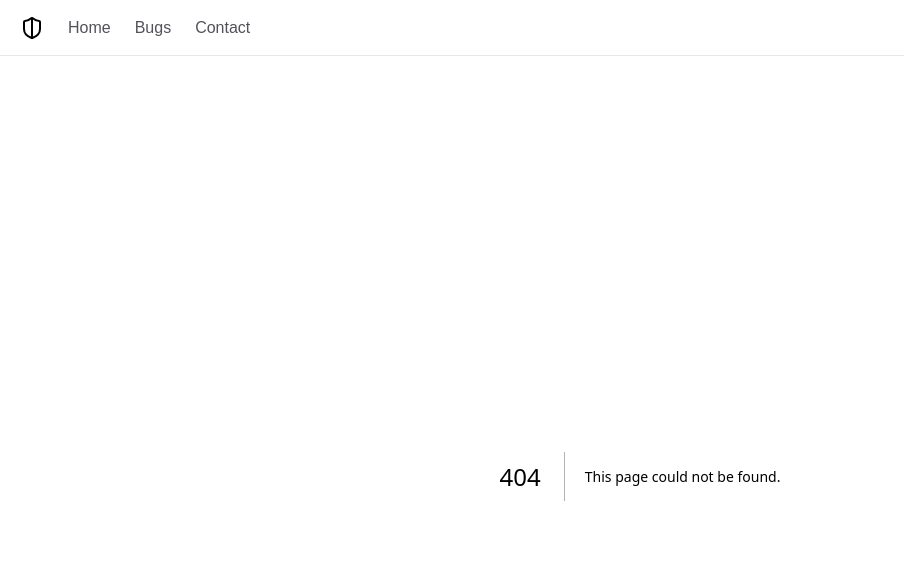
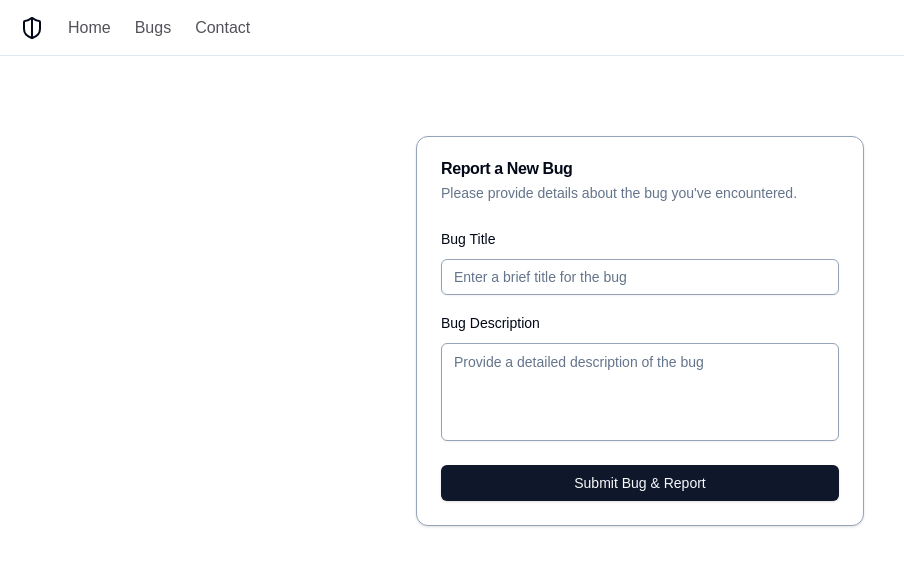
Before and after one commit to Kev-Villegas/bug-tracker, a Next.js app: page /bugs/new in a window 1280 px wide. Before the commit this address had no page. Shown: the top 566 px of the page, without its empty margins (0-904 px from the left). Built offline with nearby package versions, Linux system fonts and the light colour scheme.

Commit message:
feat: add new bug creation page with form using shadcn components

```diff
--- /dev/null
+++ b/app/_components/ui/card.tsx
@@ -0,0 +1,82 @@
+import * as React from "react";
+import { cn } from "@/app/_lib/utils";
+
+const Card = React.forwardRef<
+  HTMLDivElement,
+  React.HTMLAttributes<HTMLDivElement>
+>(({ className, ...props }, ref) => (
+  <div
+    ref={ref}
+    className={cn(
+      "rounded-xl border border-slate-400 bg-card text-card-foreground shadow",
+      className,
+    )}
+    {...props}
+  />
+));
+Card.displayName = "Card";
+
+const CardHeader = React.forwardRef<
+  HTMLDivElement,
+  React.HTMLAttributes<HTMLDivElement>
+>(({ className, ...props }, ref) => (
+  <div
+    ref={ref}
+    className={cn("flex flex-col space-y-1.5 p-6", className)}
+    {...props}
+  />
+));
+CardHeader.displayName = "CardHeader";
+
+const CardTitle = React.forwardRef<
+  HTMLParagraphElement,
+  React.HTMLAttributes<HTMLHeadingElement>
+>(({ className, ...props }, ref) => (
+  <h3
+    ref={ref}
+    className={cn("font-semibold leading-none tracking-tight", className)}
+    {...props}
+  />
+));
+CardTitle.displayName = "CardTitle";
+
+const CardDescription = React.forwardRef<
+  HTMLParagraphElement,
+  React.HTMLAttributes<HTMLParagraphElement>
+>(({ className, ...props }, ref) => (
+  <p
+    ref={ref}
+    className={cn("text-sm text-muted-foreground", className)}
+    {...props}
+  />
+));
+CardDescription.displayName = "CardDescription";
+
+const CardContent = React.forwardRef<
+  HTMLDivElement,
+  React.HTMLAttributes<HTMLDivElement>
+>(({ className, ...props }, ref) => (
+  <div ref={ref} className={cn("p-6 pt-0", className)} {...props} />
+));
+CardContent.displayName = "CardContent";
+
+const CardFooter = React.forwardRef<
+  HTMLDivElement,
+  React.HTMLAttributes<HTMLDivElement>
+>(({ className, ...props }, ref) => (
+  <div
+    ref={ref}
+    className={cn("flex items-center p-6 pt-0", className)}
+    {...props}
+  />
+));
+CardFooter.displayName = "CardFooter";
+
+export {
+  Card,
+  CardHeader,
+  CardFooter,
+  CardTitle,
+  CardDescription,
+  CardContent,
+};
--- /dev/null
+++ b/app/_components/ui/input.tsx
@@ -0,0 +1,23 @@
+import * as React from "react";
+import { cn } from "@/app/_lib/utils";
+
+export type InputProps = React.InputHTMLAttributes<HTMLInputElement>;
+
+const Input = React.forwardRef<HTMLInputElement, InputProps>(
+  ({ className, type, ...props }, ref) => {
+    return (
+      <input
+        type={type}
+        className={cn(
+          "flex h-9 w-full rounded-md border border-input border-slate-400 bg-transparent px-3 py-1 text-sm shadow-sm transition-colors file:border-0 file:bg-transparent file:text-sm file:font-medium file:text-foreground placeholder:text-muted-foreground focus-visible:outline-none focus-visible:ring-1 focus-visible:ring-ring disabled:cursor-not-allowed disabled:opacity-50",
+          className,
+        )}
+        ref={ref}
+        {...props}
+      />
+    );
+  },
+);
+Input.displayName = "Input";
+
+export { Input };
--- /dev/null
+++ b/app/_components/ui/label.tsx
@@ -0,0 +1,25 @@
+"use client";
+
+import * as React from "react";
+import { cn } from "@/app/_lib/utils";
+import * as LabelPrimitive from "@radix-ui/react-label";
+import { cva, type VariantProps } from "class-variance-authority";
+
+const labelVariants = cva(
+  "text-sm font-medium leading-none peer-disabled:cursor-not-allowed peer-disabled:opacity-70",
+);
+
+const Label = React.forwardRef<
+  React.ElementRef<typeof LabelPrimitive.Root>,
+  React.ComponentPropsWithoutRef<typeof LabelPrimitive.Root> &
+    VariantProps<typeof labelVariants>
+>(({ className, ...props }, ref) => (
+  <LabelPrimitive.Root
+    ref={ref}
+    className={cn(labelVariants(), className)}
+    {...props}
+  />
+));
+Label.displayName = LabelPrimitive.Root.displayName;
+
+export { Label };
--- /dev/null
+++ b/app/_components/ui/textarea.tsx
@@ -0,0 +1,22 @@
+import * as React from "react";
+import { cn } from "@/app/_lib/utils";
+
+export type TextareaProps = React.TextareaHTMLAttributes<HTMLTextAreaElement>;
+
+const Textarea = React.forwardRef<HTMLTextAreaElement, TextareaProps>(
+  ({ className, ...props }, ref) => {
+    return (
+      <textarea
+        className={cn(
+          "flex min-h-[60px] w-full rounded-md border border-input border-slate-400 bg-transparent px-3 py-2 text-sm shadow-sm placeholder:text-muted-foreground focus-visible:outline-none focus-visible:ring-1 focus-visible:ring-ring disabled:cursor-not-allowed disabled:opacity-50",
+          className,
+        )}
+        ref={ref}
+        {...props}
+      />
+    );
+  },
+);
+Textarea.displayName = "Textarea";
+
+export { Textarea };
--- /dev/null
+++ b/app/bugs/new/page.tsx
@@ -0,0 +1,49 @@
+"use client";
+
+import { Label } from "@/app/_components/ui/label";
+import { Input } from "@/app/_components/ui/input";
+import { Button } from "@/app/_components/ui/button";
+import { Textarea } from "@/app/_components/ui/textarea";
+import {
+  Card,
+  CardContent,
+  CardDescription,
+  CardFooter,
+  CardHeader,
+  CardTitle,
+} from "@/app/_components/ui/card";
+
+export default function Component() {
+  return (
+    <Card className="mx-auto mt-20 w-full max-w-md">
+      <CardHeader>
+        <CardTitle>Report a New Bug</CardTitle>
+        <CardDescription>
+          Please provide details about the bug you&apos;ve encountered.
+        </CardDescription>
+      </CardHeader>
+      <form>
+        <CardContent className="space-y-4">
+          <div className="space-y-2">
+            <Label htmlFor="title">Bug Title</Label>
+            <Input id="title" placeholder="Enter a brief title for the bug" />
+          </div>
+          <div className="space-y-2">
+            <Label htmlFor="description">Bug Description</Label>
+            <Textarea
+              id="description"
+              placeholder="Provide a detailed description of the bug"
+              className="resize-none"
+              rows={4}
+            />
+          </div>
+        </CardContent>
+        <CardFooter>
+          <Button type="submit" className="w-full">
+            Submit Bug & Report
+          </Button>
+        </CardFooter>
+      </form>
+    </Card>
+  );
+}
--- a/package.json
+++ b/package.json
@@ -12,6 +12,7 @@
   "dependencies": {
     "@prisma/client": "^5.20.0",
     "@radix-ui/react-icons": "1.3.0",
+    "@radix-ui/react-label": "^2.1.0",
     "@radix-ui/react-slot": "1.1.0",
     "class-variance-authority": "0.7.0",
     "clsx": "2.1.1",
```
Also changed, not shown: components.json, 1 other file (tests, documents, lock files or other folders).
